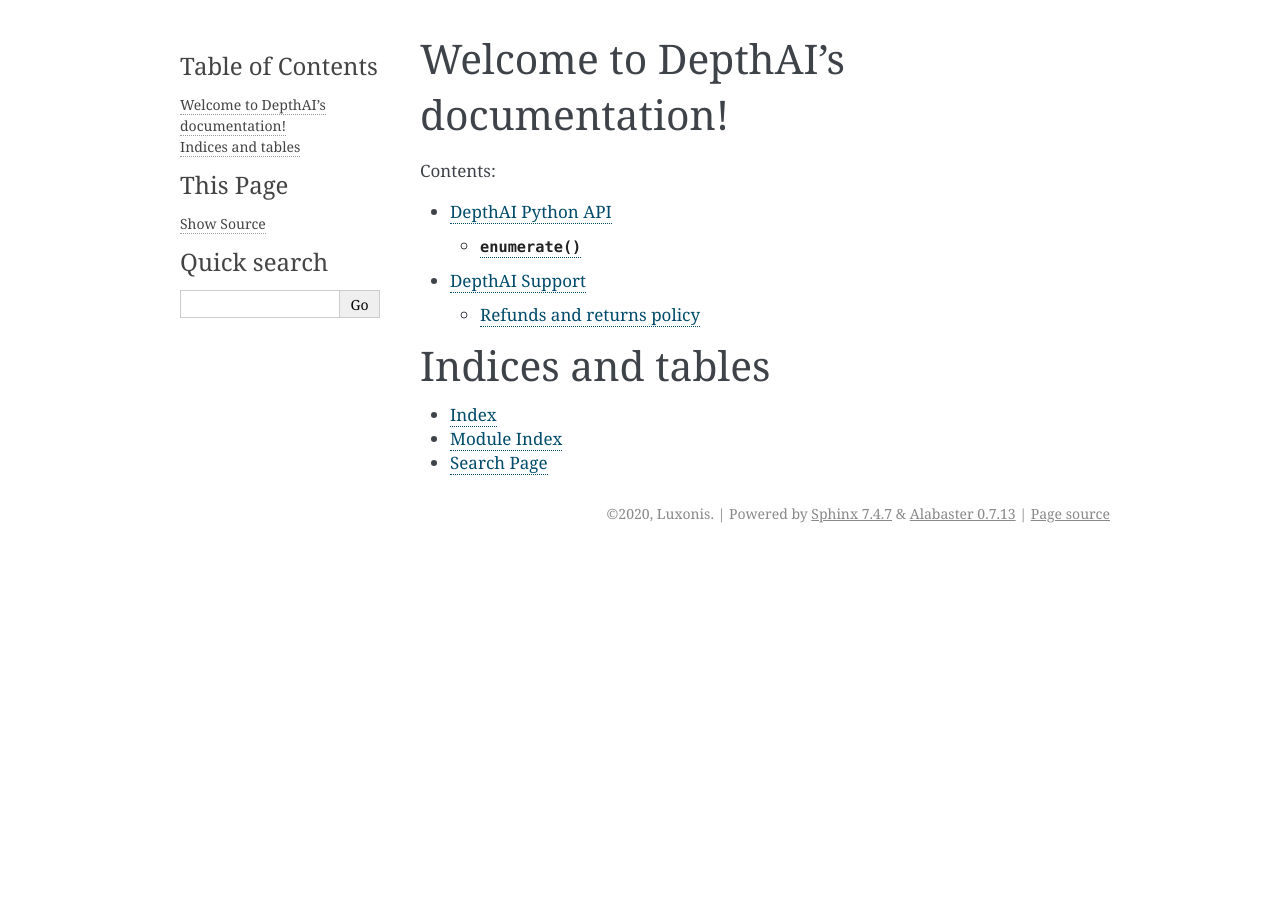
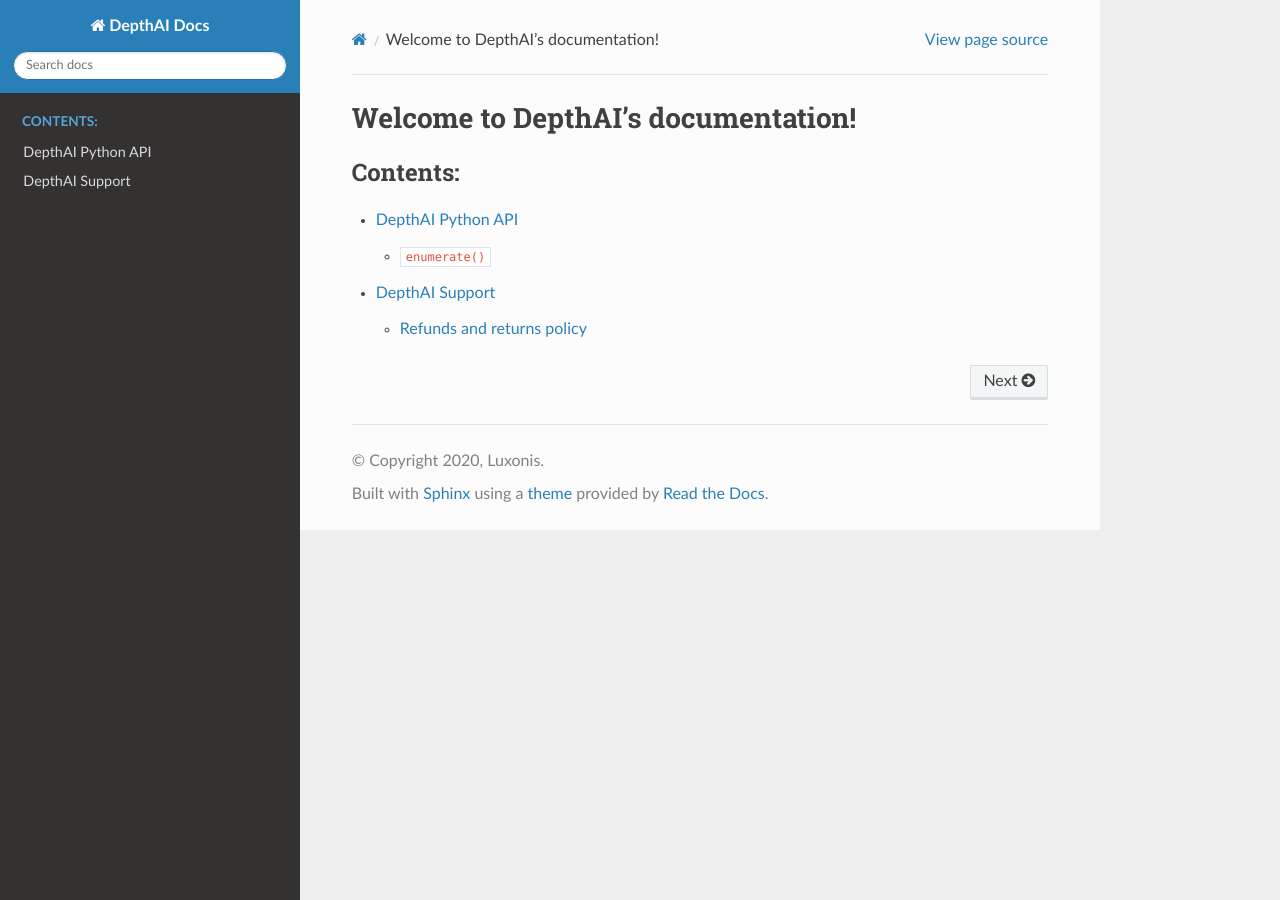
Before and after one commit to luxonis/depthai-docs-website, a Sphinx documentation site: the page built from new_system/source/index.rst, in a window 1280 px wide. Built offline with Sphinx 7.4.7 and the Read the Docs theme 2.0.0, drawn with Linux system fonts in a browser that asks for light colours.

Commit message:
add correct theme

```diff
--- a/new_system/source/conf.py
+++ b/new_system/source/conf.py
@@ -31,7 +31,8 @@
 # extensions coming with Sphinx (named 'sphinx.ext.*') or your custom
 # ones.
 extensions = [
-    "sphinx.ext.intersphinx"
+    "sphinx.ext.intersphinx",
+    "sphinx_rtd_theme",
 ]
 
 # Add any paths that contain templates here, relative to this directory.
@@ -48,7 +49,7 @@
 # The theme to use for HTML and HTML Help pages.  See the documentation for
 # a list of builtin themes.
 #
-html_theme = 'alabaster'
+html_theme = 'sphinx_rtd_theme'
 
 # Add any paths that contain custom static files (such as style sheets) here,
 # relative to this directory. They are copied after the builtin static files,
--- a/new_system/source/index.rst
+++ b/new_system/source/index.rst
@@ -12,12 +12,3 @@
 
    pages/api.rst
    pages/support.rst
-
-
-
-Indices and tables
-==================
-
-* :ref:`genindex`
-* :ref:`modindex`
-* :ref:`search`
```
Also changed, not shown: 1 other file.
